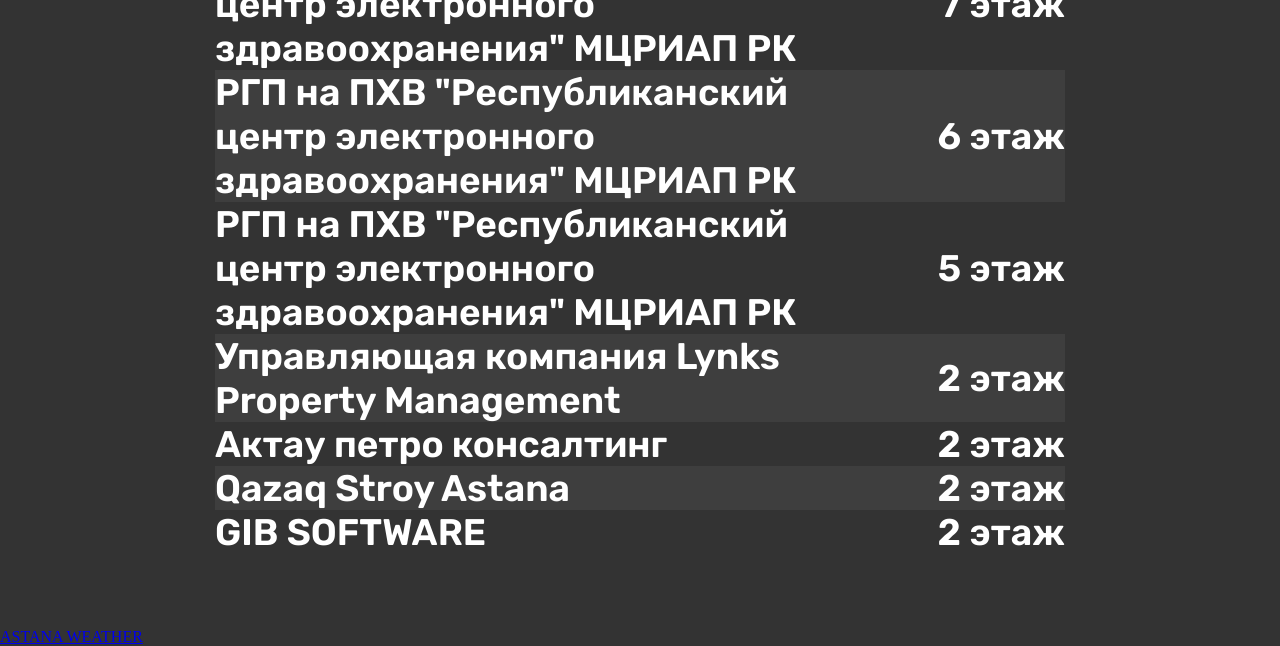
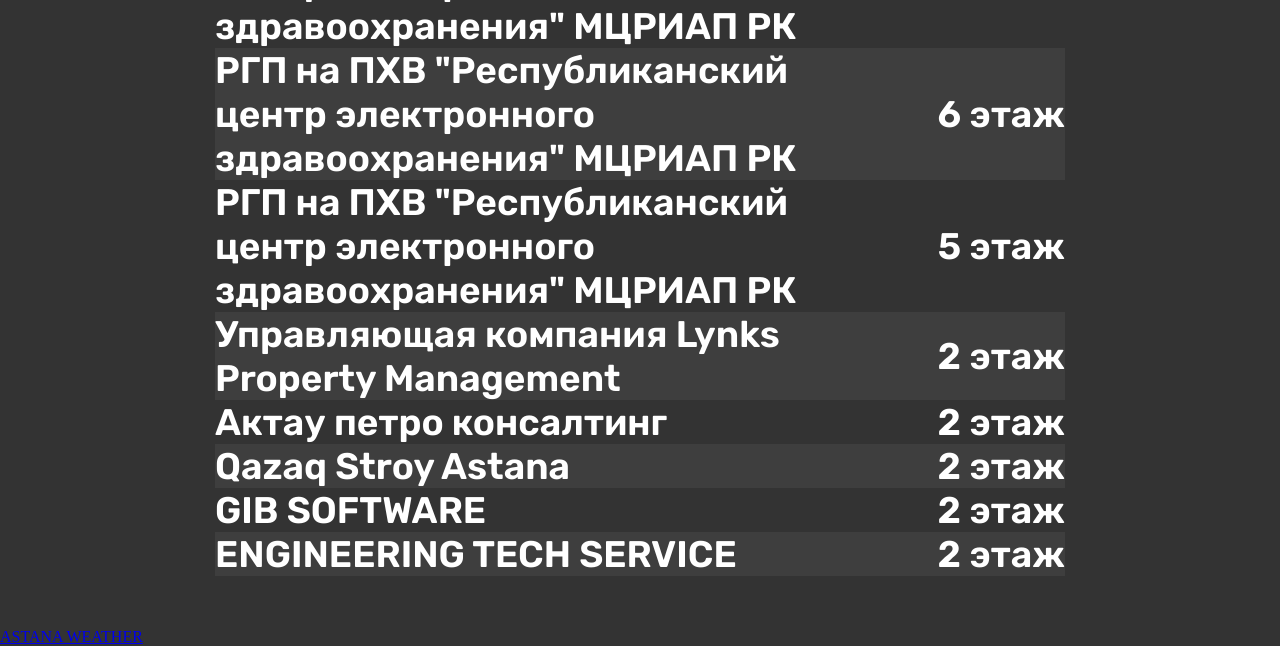
Before and after one commit to lynksalpha/lynksalpha, a plain HTML site: page index.html in a window 1280 px wide. Shown: the part 154-800 px from the top of the page. Drawn offline with nearby package versions, Linux system fonts and the light colour scheme; no server answers; a script that the page names is missing.

Commit message:
Update index.html

```diff
--- a/index.html
+++ b/index.html
@@ -86,6 +86,10 @@
           <td class="f_child">GIB SOFTWARE</td>
           <td class="s_child">2 этаж</td>
         </tr>
+         <tr class="f_child">
+          <td class="f_child">ENGINEERING TECH SERVICE</td>
+          <td class="s_child">2 этаж</td>
+        </tr>
       </tbody>
     </table>
   </div>
```
